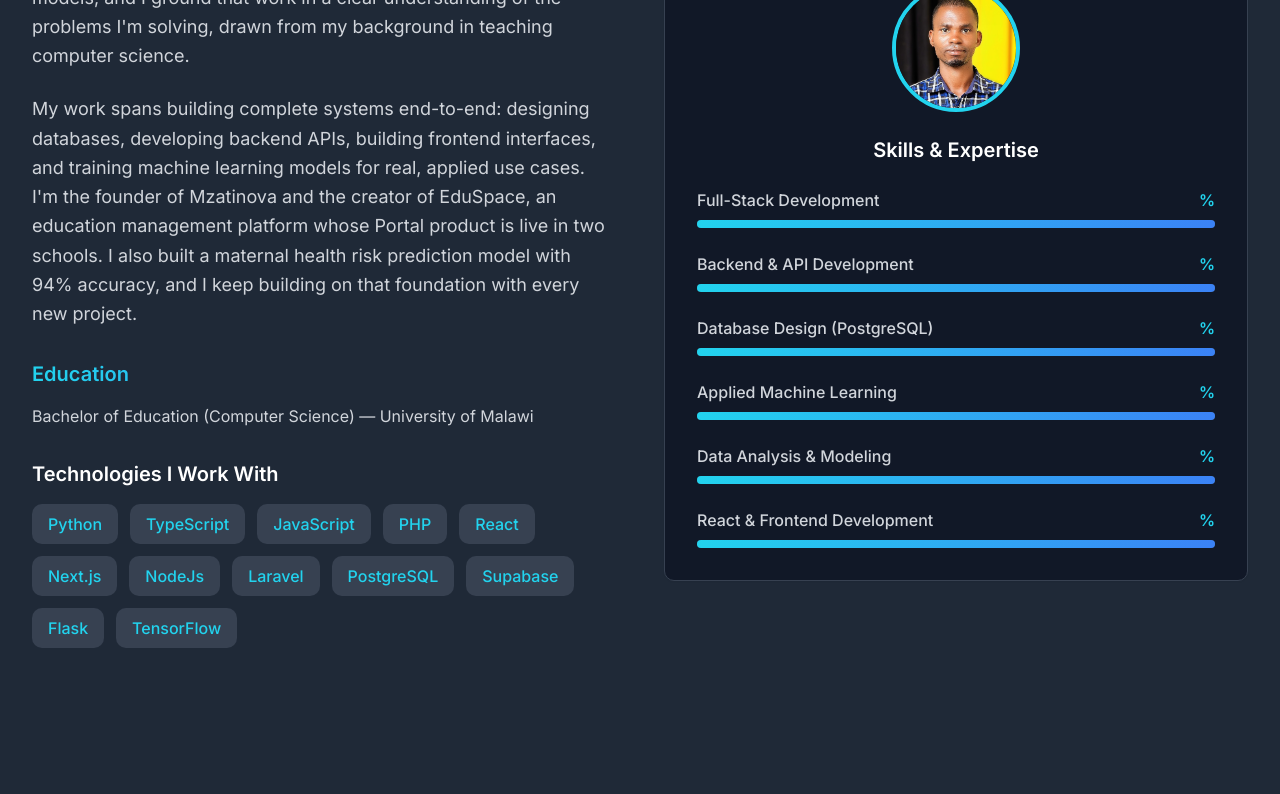
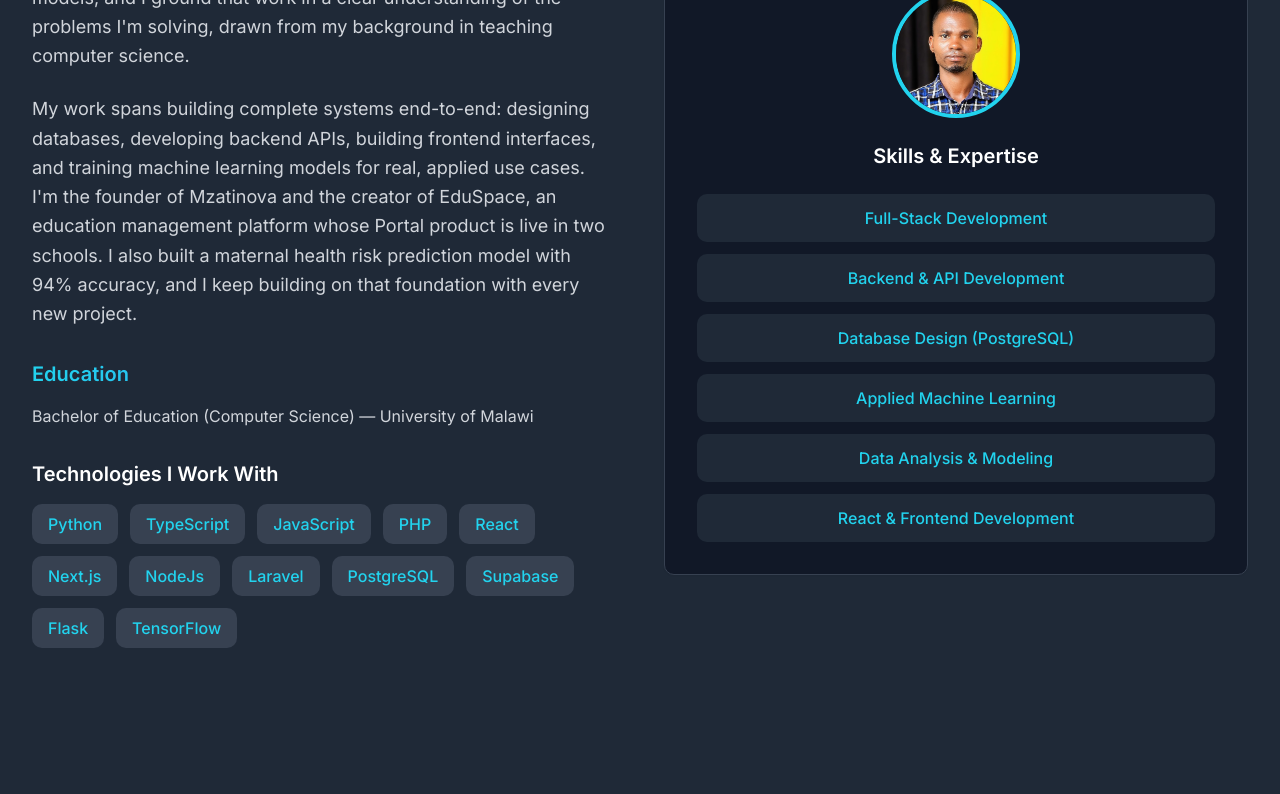
Before and after one commit to mzati-dev/wadimkweza-portfolio, a React (Vite) app: page / in a window 1280 px wide. Shown: the part 980-1774 px from the top of the page. Built offline with nearby package versions, Linux system fonts and the light colour scheme.

Commit message:
Update About.tsx

```diff
--- a/src/components/About.tsx
+++ b/src/components/About.tsx
@@ -69,22 +69,18 @@ const About: React.FC = () => {
                   alt="Professional headshot"
                   className="w-32 h-32 rounded-full mx-auto mb-6 border-4 border-cyan-400 object-cover"
                 />
-                <div className="space-y-6">
+           <div>
   <h3 className="text-xl font-semibold text-white text-center mb-6">Skills & Expertise</h3>
+  <div className="flex flex-col gap-3">
     {skills.map((skill) => (
-                    <div key={skill.name}>
-                      <div className="flex justify-between mb-2">
-                        <span className="text-gray-300 font-medium">{skill.name}</span>
-                        <span className="text-cyan-400 font-semibold">{skill.level}%</span>
-                      </div>
-                      <div className="w-full bg-gray-700 rounded-full h-2">
       <div
-                          className="bg-gradient-to-r from-cyan-400 to-blue-500 h-2 rounded-full transition-all duration-1000"
-                          style={{ width: `${skill.level}%` }}
-                        />
-                      </div>
+        key={skill.name}
+        className="bg-gray-800 px-4 py-3 rounded-lg text-center text-cyan-400 font-medium"
+      >
+        {skill.name}
       </div>
     ))}
+  </div>
 </div>
               </CardContent>
             </Card>
```
Lines whose indentation alone changed are shown as unchanged.
